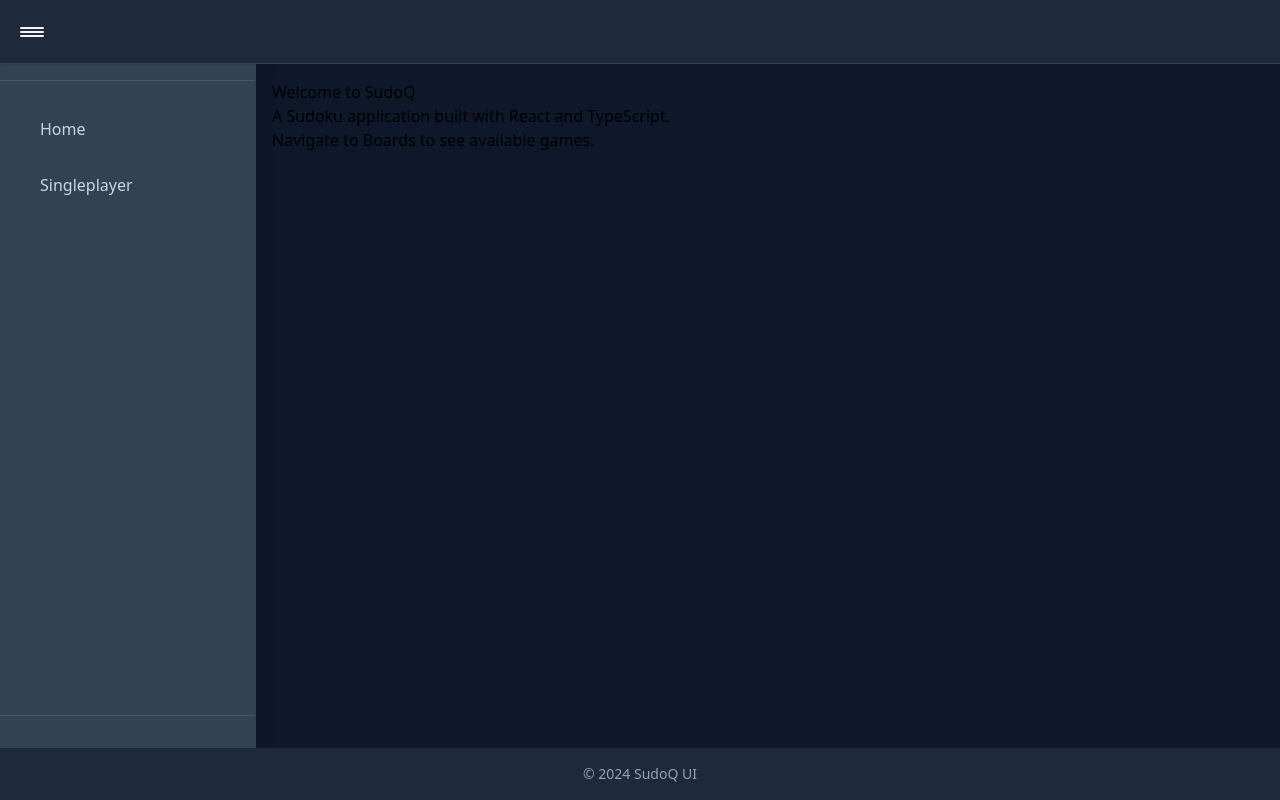
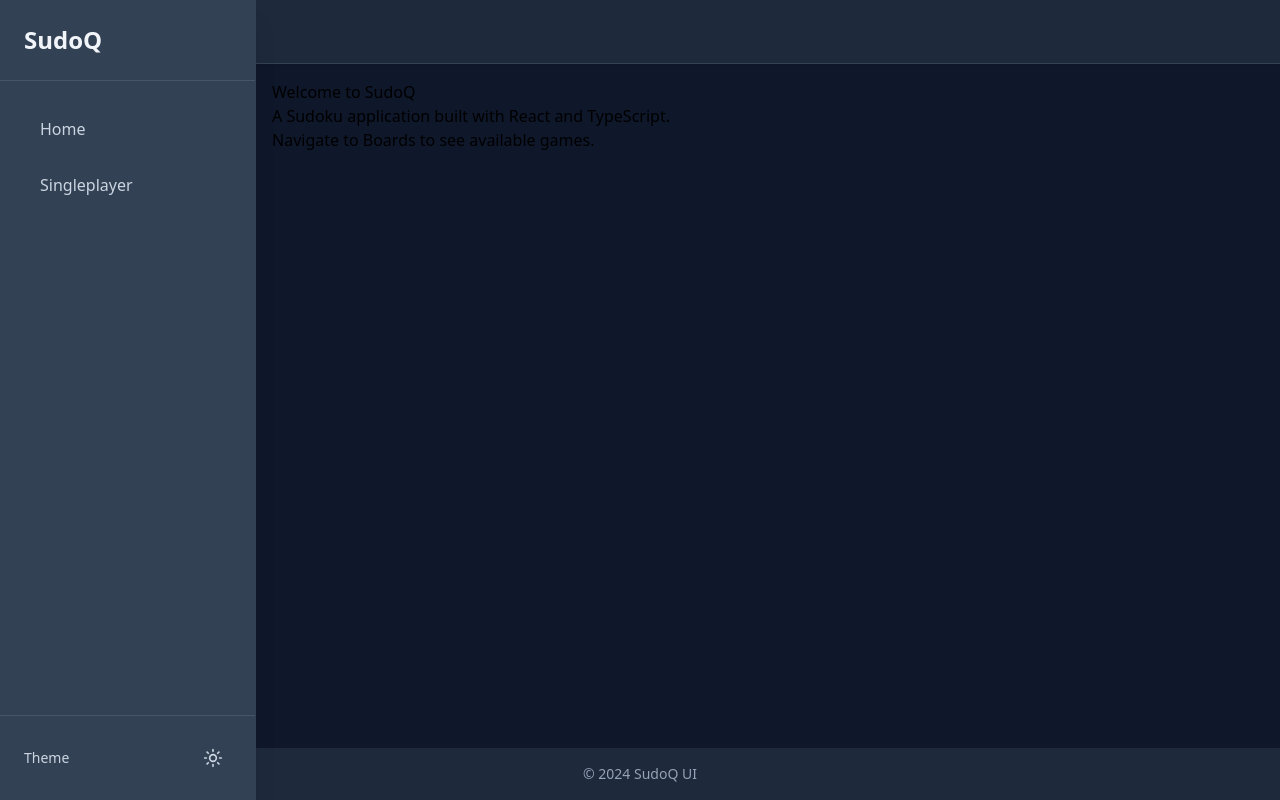
Before and after one commit to nlsg/sudoq-ui, a React (Vite) app in the folder frontend/: page / in a window 1280 px wide. Built offline with nearby package versions, Linux system fonts and the light colour scheme.

Commit message:
fix z-index of SideBar

```diff
--- a/frontend/src/components/Sidebar.tsx
+++ b/frontend/src/components/Sidebar.tsx
@@ -19,7 +19,7 @@ const Sidebar: React.FC<SidebarProps> = ({ isOpen, onClose }) => {
             )}
 
             {/* Sidebar panel */}
-            <div className={`fixed top-0 left-0 h-full w-64 bg-slate-100 dark:bg-slate-800 text-slate-900 dark:text-slate-100 transform transition-transform duration-300 ease-in-out z-50 lg:z-30 shadow-xl border-r border-slate-300 dark:border-slate-700 ${isOpen ? 'translate-x-0' : '-translate-x-full'
+            <div className={`fixed top-0 left-0 h-full w-64 bg-slate-100 dark:bg-slate-800 text-slate-900 dark:text-slate-100 transform transition-transform duration-300 ease-in-out z-50 shadow-xl border-r border-slate-300 dark:border-slate-700 ${isOpen ? 'translate-x-0' : '-translate-x-full'
                 } flex flex-col lg:translate-x-0`}>
 
                 {/* Header */}
```
